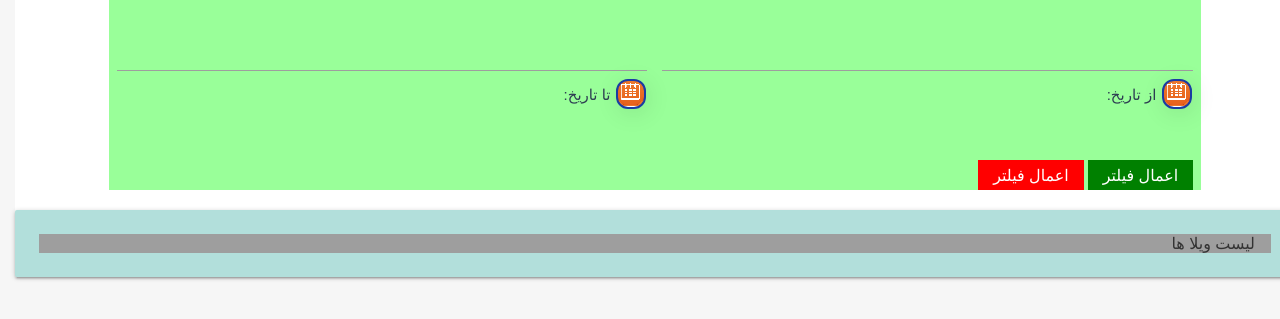
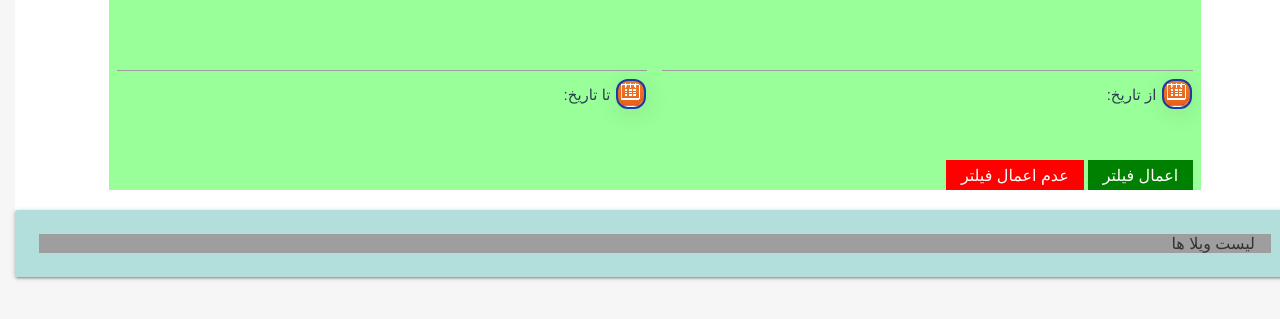
Before and after one commit to abbas-ezoji/proj, a Django app: page /villa.html in a window 1280 px wide. Shown: the top 319 px of the page. Run offline with Django 3.2, Linux system fonts and the light colour scheme; data that the repository does not hold is empty; some libraries are stand-ins or nearby versions.

Commit message:
update filter 2

```diff
--- a/app1/templates/villa.html
+++ b/app1/templates/villa.html
@@ -95,7 +95,7 @@
                   <script src="{% static 'api/filter/villaFilters.js' %}"></script>
                   <div>
                       <input data-toggle="tooltip" title="اعمال فیلتر" class="buttonGreen" type="button" onclick="doFilter()" value="اعمال فیلتر"  >
-                      <input data-toggle="tooltip" title="عدم اعمال فیلتر" class="buttonRed" title="" type="button" onclick="undoFilter()" value="اعمال فیلتر"  >
+                      <input data-toggle="tooltip" title="عدم اعمال فیلتر" class="buttonRed" title="" type="button" onclick="undoFilter()" value="عدم اعمال فیلتر"  >
 
                       <script>
                         $(document).ready(function(){
```
